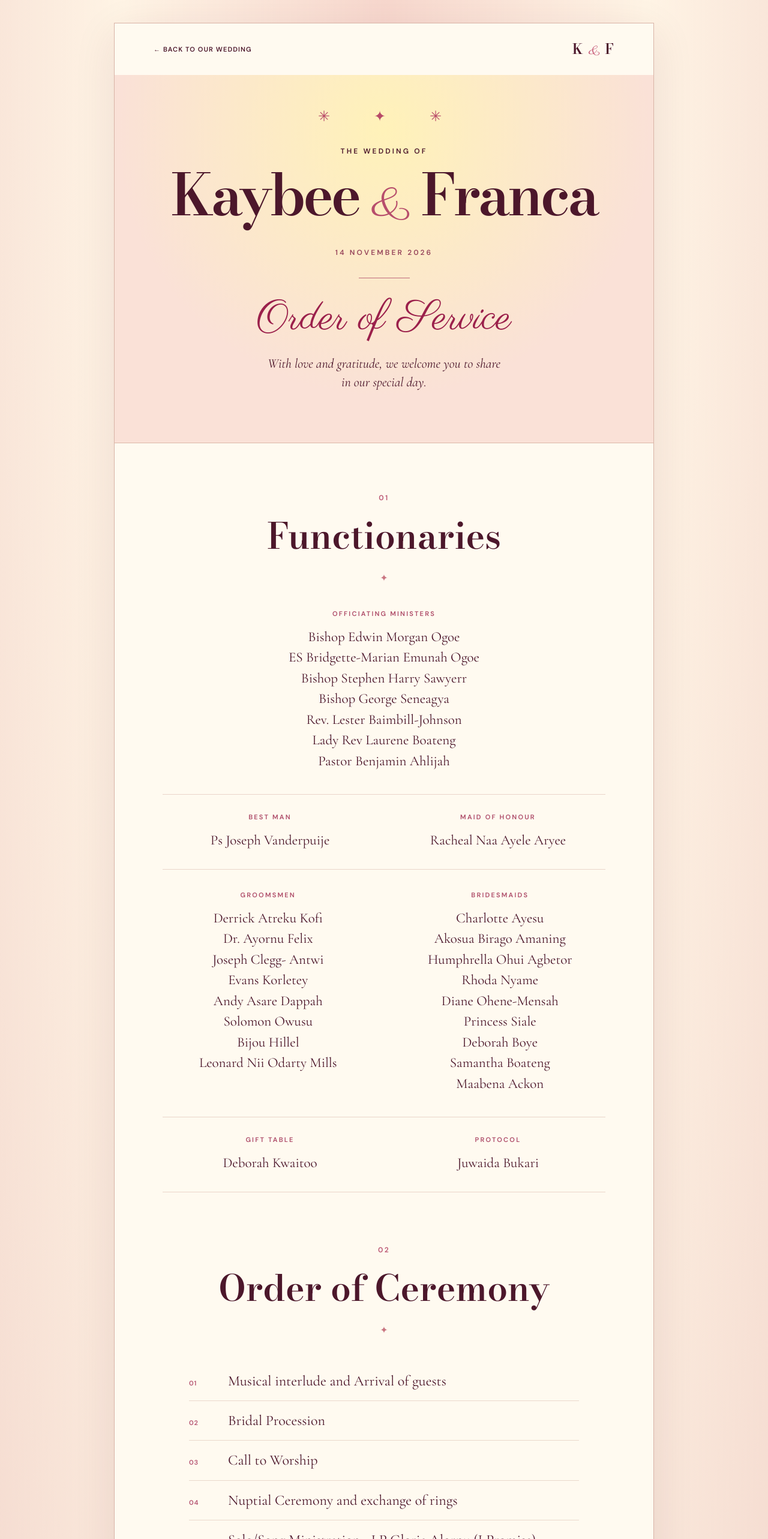
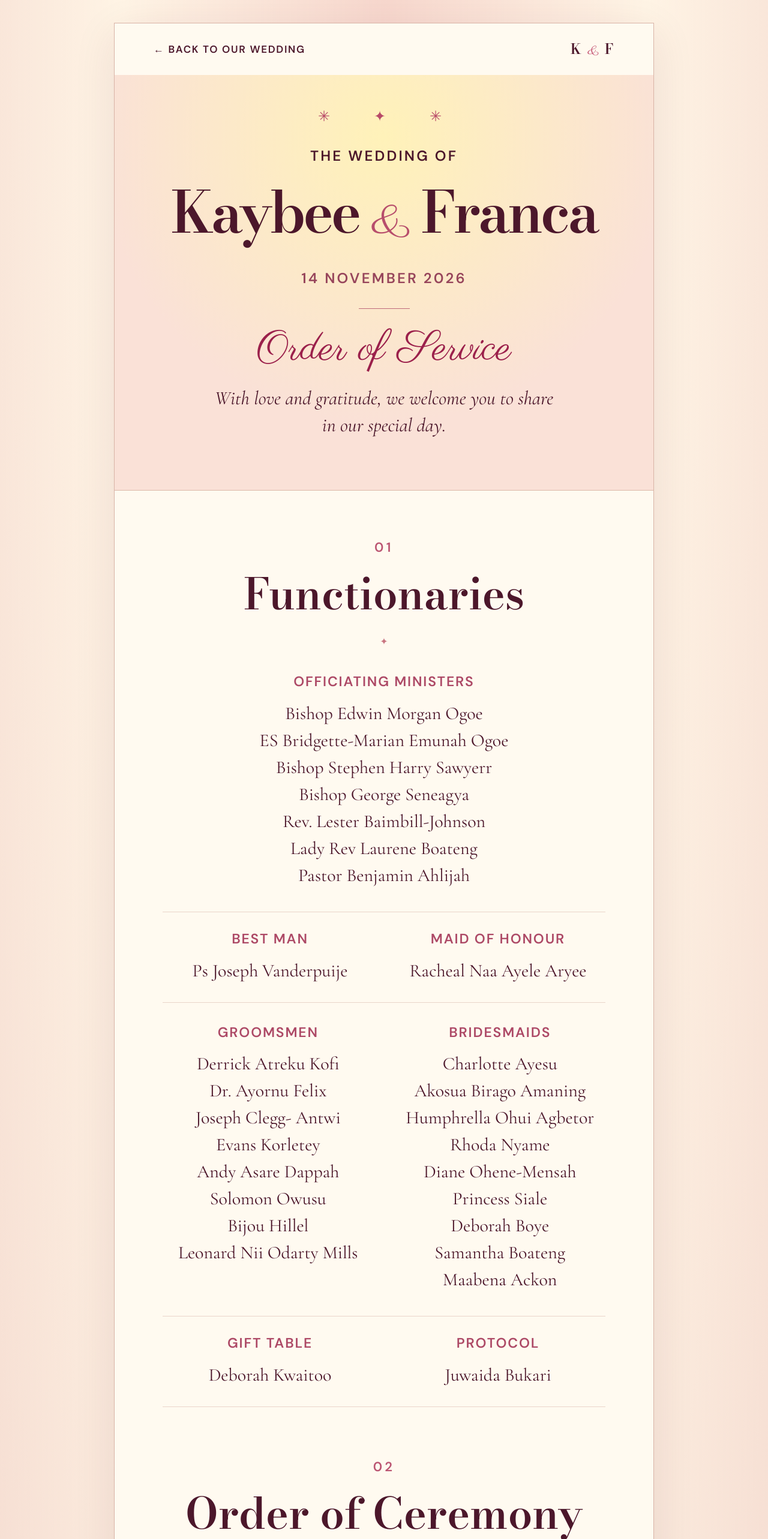
Before and after one commit to fidelnyame-80/Kaybee-Franca, a Next.js app: page /order-of-service in a window 1280 px wide. Shown: the top 2566 px of the page at 60% size. Built offline with nearby package versions, Linux system fonts and the light colour scheme.

Commit message:
Increase wedding programme heading and supporting text sizes

```diff
--- a/app/order-of-service/programme.css
+++ b/app/order-of-service/programme.css
@@ -22,3 +22,15 @@
 .programme__number{font:600 11px var(--sans);color:#b55370;letter-spacing:.08em}
 .programme__footer{text-align:center;background:#6e1735;color:#fff2e5;padding:55px 20px 60px}.programme__footer p{font:400 44px var(--script);margin:0}.programme__footer span{display:block;font:400 29px var(--display);margin:10px 0 35px}.programme__footer a{display:inline-block;border:1px solid #f3c3be;padding:14px 22px;font:600 11px var(--sans);letter-spacing:.13em}
 @media(max-width:560px){.programme__hero{padding:35px 18px 55px}.programme__nav{padding:18px}.programme__party,.programme__columns{grid-template-columns:1fr;gap:26px}.programme__people li,.programme__party p{font-size:21px}.programme__section-title--ceremony{margin-top:55px}}
+
+/* Larger programme eyebrow labels, headings and supporting copy */
+.programme__nav{font-size:clamp(14px,2vw,17px)}
+.programme__eyebrow,.programme__date{font-size:clamp(18px,2.8vw,24px);line-height:1.35;letter-spacing:.13em}
+.programme__intro{font-size:clamp(25px,3.6vw,32px);max-width:580px}
+.programme__section-title>span{font-size:clamp(17px,2.4vw,22px)}
+.programme__section-title h2{font-size:clamp(44px,7vw,72px)}
+.programme__people h3,.programme__party h3{font-size:clamp(18px,2.5vw,23px);line-height:1.3;letter-spacing:.08em}
+.programme__people li,.programme__party p{font-size:clamp(23px,3.4vw,30px);line-height:1.5}
+.programme__ceremony li{font-size:clamp(22px,3.3vw,29px)}
+.programme__number{font-size:clamp(16px,2vw,19px)}
+.programme__footer a{font-size:clamp(15px,2vw,18px)}
```
